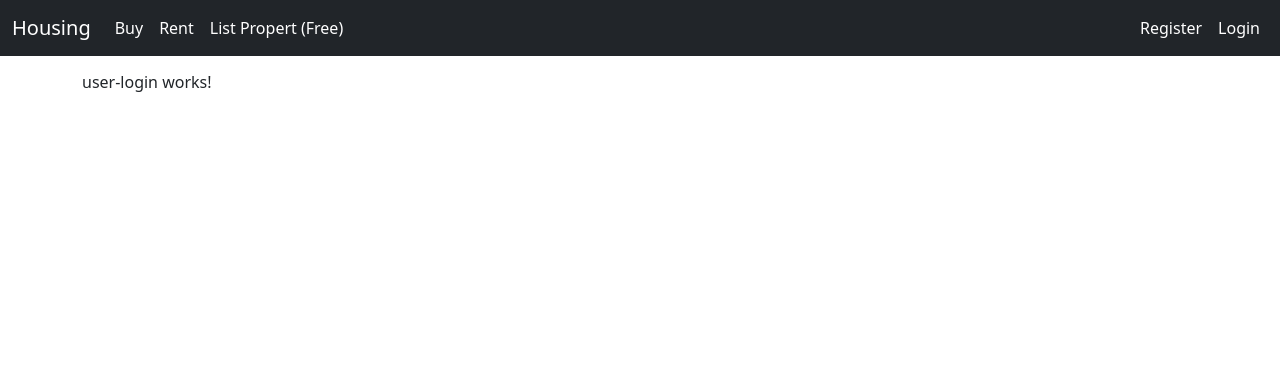
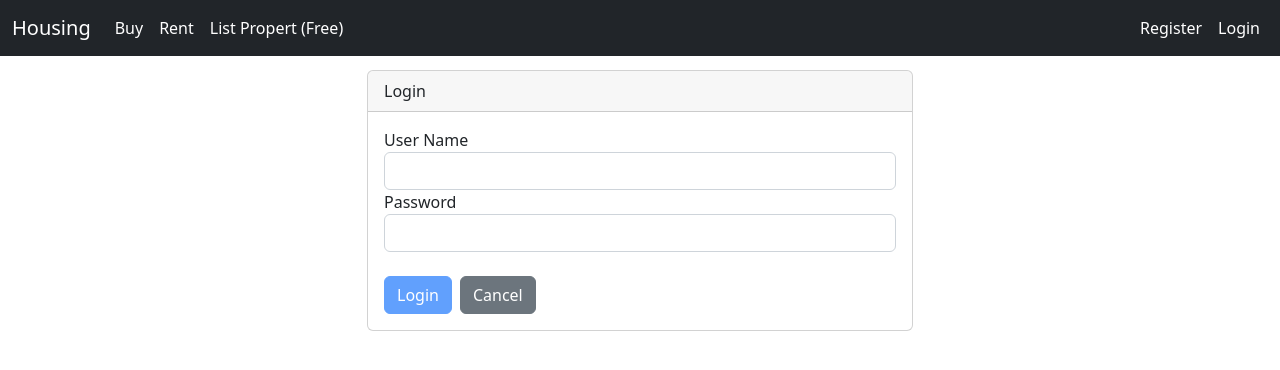
Before and after one commit to asarda22/Housing, an Angular app in the folder Frontend/: page /user/login in a window 1280 px wide. Shown: the top 370 px of the page. Built offline with nearby package versions, Linux system fonts and the light colour scheme.

Commit message:
Added Login and Logout functionality using local storage

```diff
--- a/Frontend/src/app/app.module.ts
+++ b/Frontend/src/app/app.module.ts
@@ -14,6 +14,7 @@ import { PropertyDetailComponent } from './property/property-detail/property-det
 import {UserLoginComponent} from './user/user-login/user-login.component';
 import {UserRegisterComponent} from './user/user-register/user-register.component';
 import { UsersService } from './services/users.service';
+import { AuthService } from './services/auth.service';
 
 const appRoutes: Routes = [
   {path: '', component: PropertyListComponent},
@@ -45,7 +46,8 @@ const appRoutes: Routes = [
   ],
   providers: [
     PropertiesService,
-    UsersService
+    UsersService,
+    AuthService
   ],
   bootstrap: [AppComponent]
 })
--- a/Frontend/src/app/navbar/nav-bar/nav-bar.component.html
+++ b/Frontend/src/app/navbar/nav-bar/nav-bar.component.html
@@ -18,11 +18,14 @@
       </ul>
       <div>
         <ul class="nav navbar-nav">
-          <li class="nav-item">
+          <li *ngIf="!loggedIn()" class="nav-item">
             <a class="nav-link text-white" routerLink="user/register">Register</a>
           </li>
-          <li class="nav-item">
+          <li *ngIf="!loggedIn()" class="nav-item">
               <a class="nav-link text-white" routerLink="user/login">Login</a>
+            </li>
+            <li *ngIf="loggedIn()" class="nav-item">
+              <a class="nav-link text-white" (click)="logout()">Logout</a>
             </li>
         </ul>
       </div>
--- a/Frontend/src/app/navbar/nav-bar/nav-bar.component.ts
+++ b/Frontend/src/app/navbar/nav-bar/nav-bar.component.ts
@@ -7,9 +7,19 @@ import { Component, OnInit } from '@angular/core';
 })
 export class NavBarComponent implements OnInit {
 
+  loggedinUser: string;
   constructor() { }
 
   ngOnInit() {
   }
 
+  loggedIn() {
+    this.loggedinUser = localStorage.getItem('token');
+    return this.loggedinUser;
+  }
+
+  logout() {
+    localStorage.removeItem('token');
+  }
+
 }
--- /dev/null
+++ b/Frontend/src/app/services/auth.service.ts
@@ -0,0 +1,18 @@
+import { Injectable } from '@angular/core';
+
+@Injectable({
+  providedIn: 'root'
+})
+export class AuthService {
+
+constructor() { }
+
+authUser(user: any) {
+  let usersArray = [];
+  if (localStorage.getItem('Users')) {
+    usersArray = JSON.parse(localStorage.getItem('Users'));
+  }
+  return usersArray.find(u => u.userName === user.userName && u.password === user.password);
+}
+
+}
--- a/Frontend/src/app/user/user-login/user-login.component.html
+++ b/Frontend/src/app/user/user-login/user-login.component.html
@@ -1,3 +1,27 @@
-<p>
-  user-login works!
-</p>
+<div class="row">
+  <div class="col-6 m-auto">
+    <div class="card m-auto">
+      <div class="card-header">
+        Login
+      </div>
+      <div class="card-body">
+        <form #loginForm='ngForm' (ngSubmit)="onLogin(loginForm)">
+          <div class="form-group col-12">
+            <label>User Name</label>
+            <input class="form-control" required ngModel name="userName">
+          </div>
+
+          <div class="form-group col-12">
+            <label>Password</label>
+            <input class="form-control" required type="password" ngModel name="password">
+          </div>
+          <br>
+          <div class="form-group col-12">
+            <button [disabled]="!loginForm.valid" type="submit" class="btn btn-primary" style="margin-right: 8px">Login</button>
+            <button type="button" class="btn btn-secondary ml-2">Cancel</button>
+          </div>
+        </form>
+      </div>
+    </div>
+  </div>
+</div>
--- a/Frontend/src/app/user/user-login/user-login.component.ts
+++ b/Frontend/src/app/user/user-login/user-login.component.ts
@@ -1,4 +1,7 @@
 import { Component, OnInit } from '@angular/core';
+import { NgForm } from '@angular/forms';
+import { AuthService } from '../../services/auth.service';
+import { Router } from '@angular/router';
 
 @Component({
   selector: 'app-user-login',
@@ -7,9 +10,20 @@ import { Component, OnInit } from '@angular/core';
 })
 export class UserLoginComponent implements OnInit {
 
-  constructor() { }
+  constructor(private authService: AuthService, private router: Router) { }
 
   ngOnInit() {
   }
 
+  onLogin(loginForm: NgForm) {
+    console.log(loginForm.value);
+    const user = this.authService.authUser(loginForm.value);
+    if (user) {
+      console.log('login successful');
+      localStorage.setItem('token', user.userName);
+      this.router.navigate(['/']);
+    } else {
+      alert('login failed');
+    }
+  }
 }
--- a/Frontend/src/app/user/user-register/user-register.component.ts
+++ b/Frontend/src/app/user/user-register/user-register.component.ts
@@ -59,6 +59,9 @@ export class UserRegisterComponent implements OnInit {
     this.registrationForm.reset();
     this.isUserFormSubmitted = false;
    // console.log(this.registrationForm);
+    alert('Registration successful');
+    } else {
+      alert('Registration failed. Please check your input');
     }
   }
 
```
Also changed, not shown: 1 other file (tests, documents, lock files or other folders).
